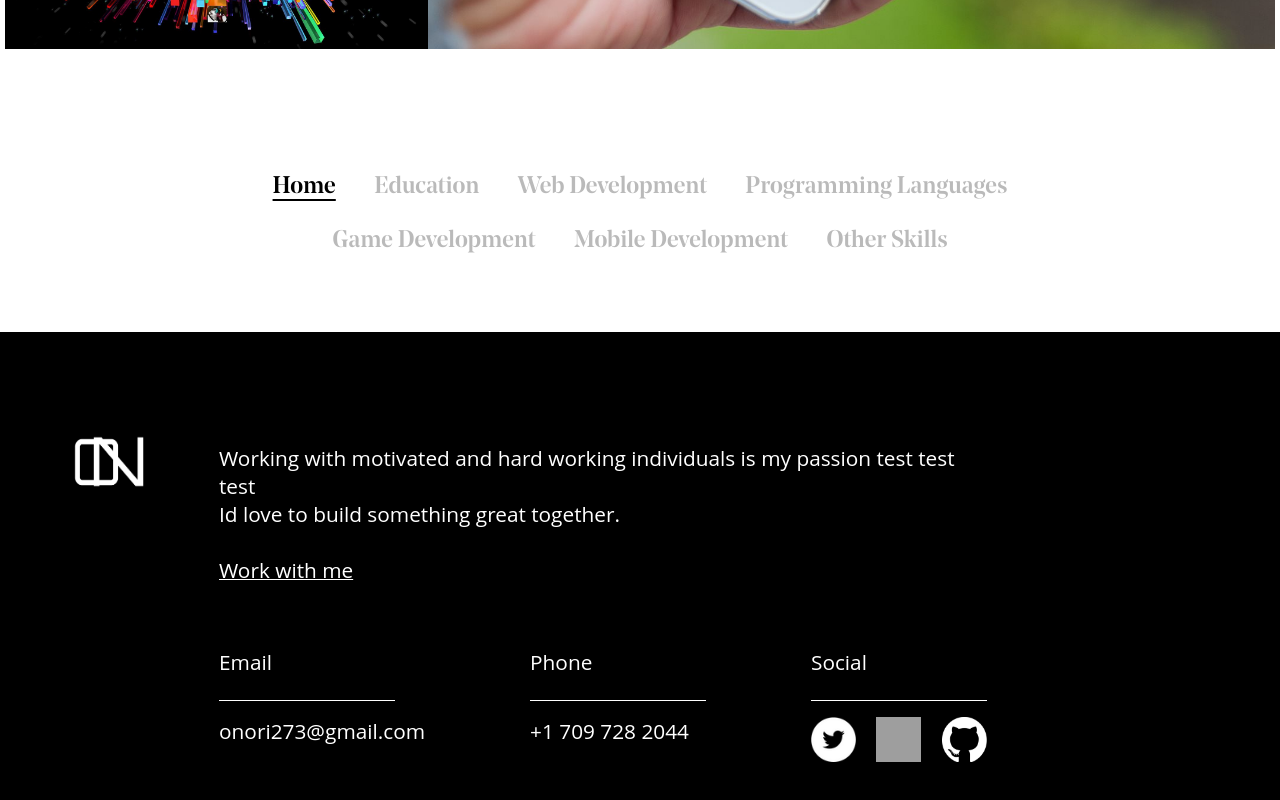
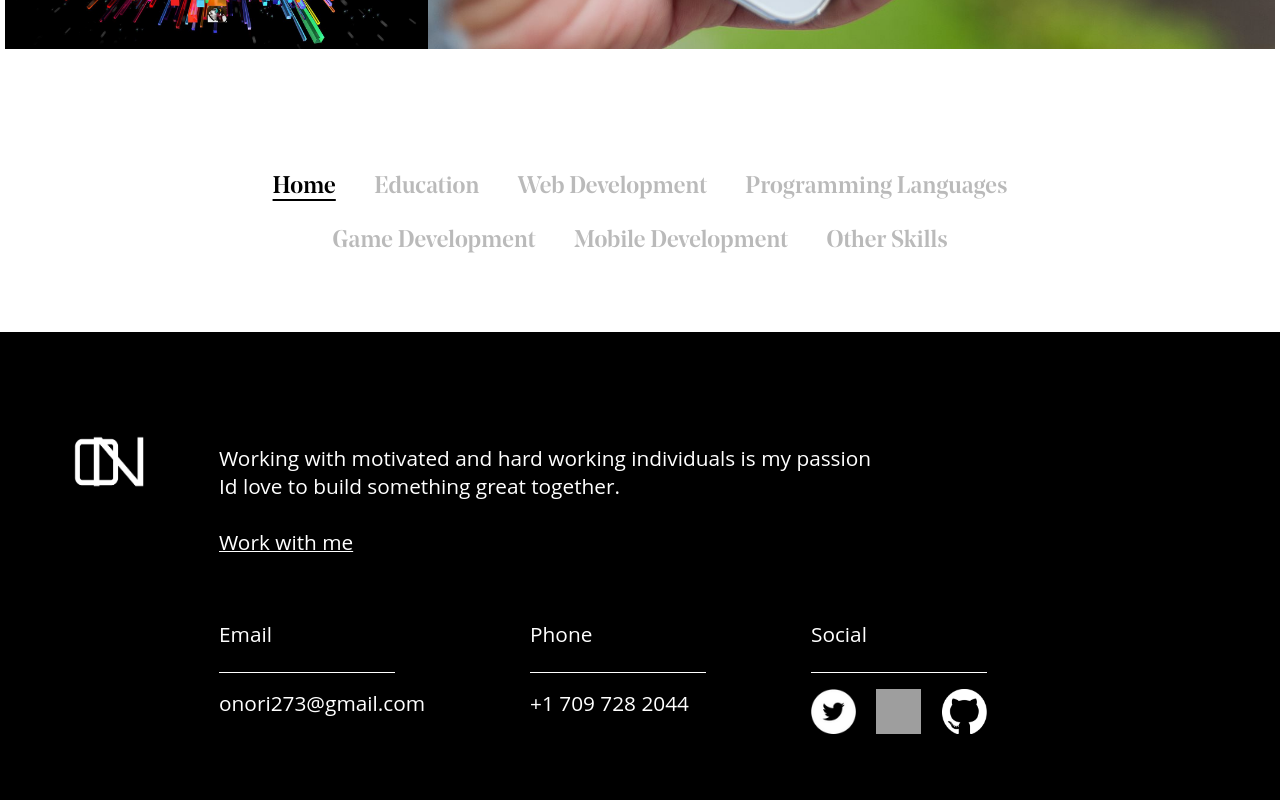
Before and after one commit to Harsual/my-website, a Next.js app: page / in a window 1280 px wide. Shown: the part 1489-2289 px from the top of the page. Built offline with nearby package versions, Linux system fonts and the light colour scheme; grey boxes are pictures that could not be loaded.

Commit message:
testtext-removed

```diff
--- a/components/layout.js
+++ b/components/layout.js
@@ -156,7 +156,6 @@ export default function Layout({ children }) {
           <div className={styles.ftd}>
             <text className={styles.ftd_text}>
               Working with motivated and hard working individuals is my passion
-              test test test
               <br></br>
             </text>
             <text className={styles.ftd_text}>
```
